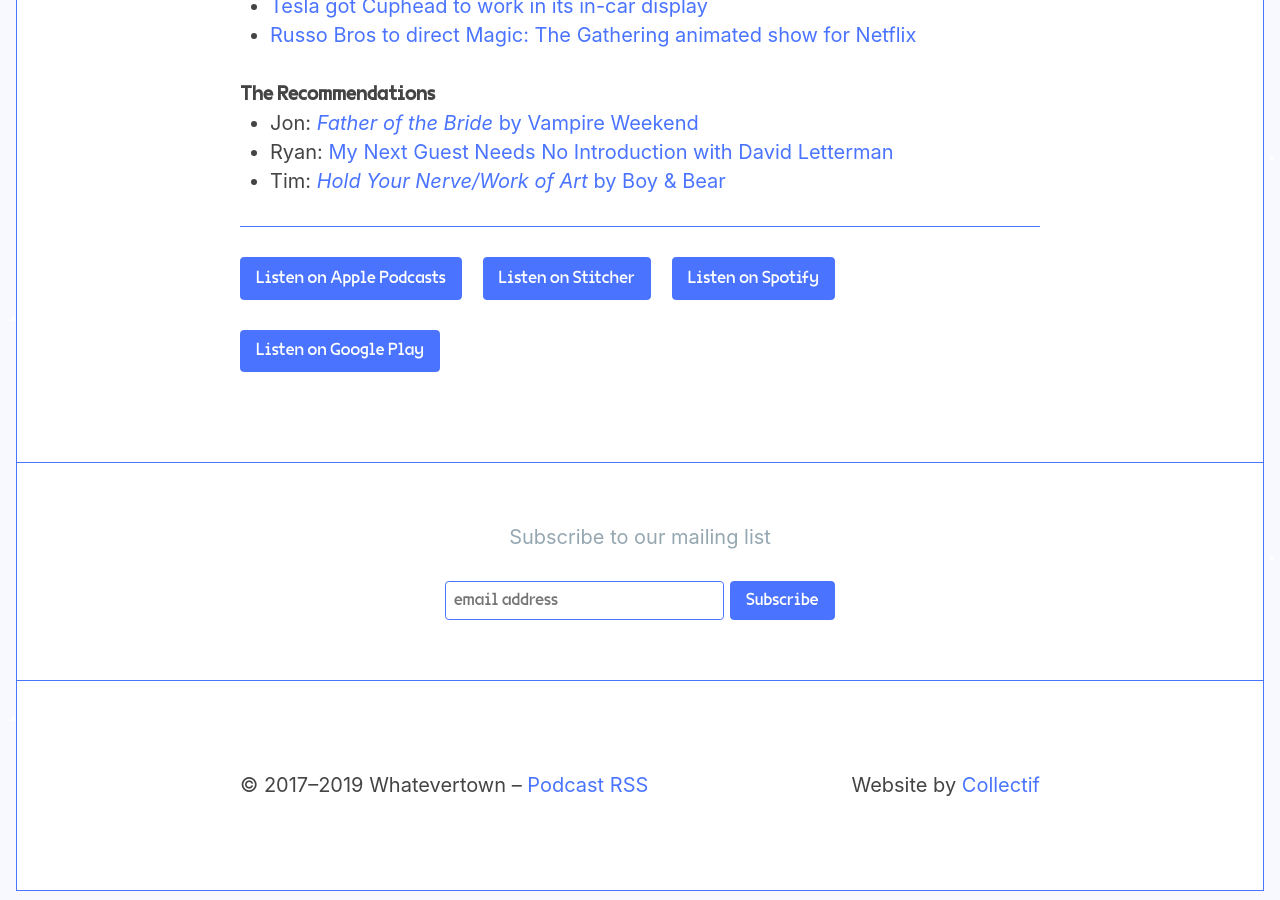
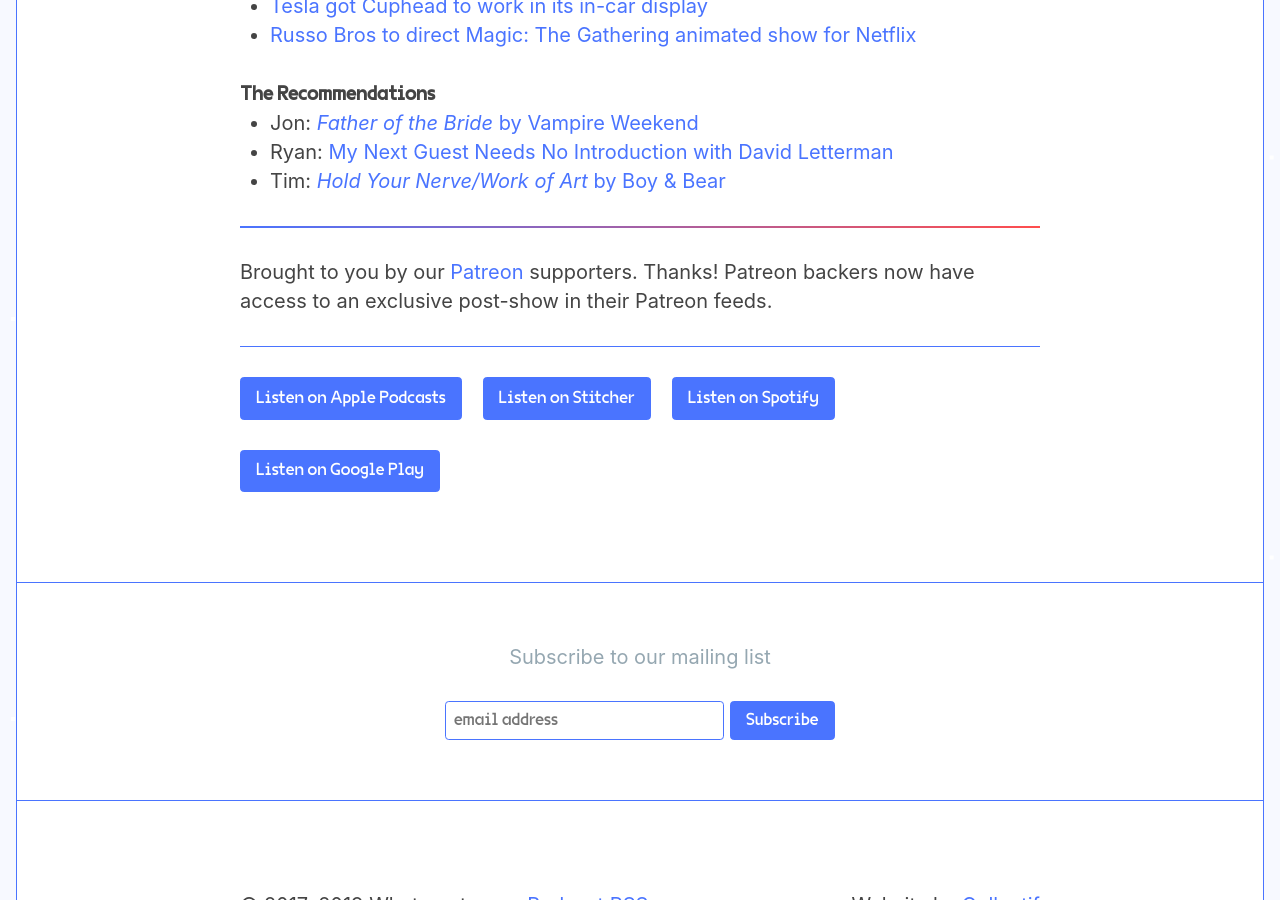
Before and after one commit to jondueck/whatevertown, a Jekyll site: the page built from _posts/2019-06-11-number-51-no-easy-way-to-say-this.markdown, in a window 1280 px wide and 900 px high, scrolled down 866 px. Built offline with Jekyll 4.4.1, drawn with Linux system fonts in a browser that asks for light colours; some web fonts are replaced; comment, search, counter and statistics services are not loaded.

Commit message:
Updated Number 51 No Easy Way To Say This

```diff
--- a/_posts/2019-06-11-number-51-no-easy-way-to-say-this.markdown
+++ b/_posts/2019-06-11-number-51-no-easy-way-to-say-this.markdown
@@ -38,3 +38,7 @@
 - Jon: [*Father of the Bride* by Vampire Weekend](https://open.spotify.com/album/1A3nVEWRJ8yvlPzawHI1pQ?si=VDHfOeFTRkSym7nDWHsImQ)
 - Ryan: [My Next Guest Needs No Introduction with David Letterman](https://www.youtube.com/watch?v=U9-uAcpo9PE)
 - Tim: [*Hold Your Nerve/Work of Art* by Boy & Bear](https://open.spotify.com/album/4xQQ7HXScqO6qpCHRJpG9E?si=4CH92CffR7iiVOjzw8zQ6A)
+
+---
+
+Brought to you by our [Patreon](https://www.patreon.com/whatevertown) supporters. Thanks! Patreon backers now have access to an exclusive post-show in their Patreon feeds.
```
